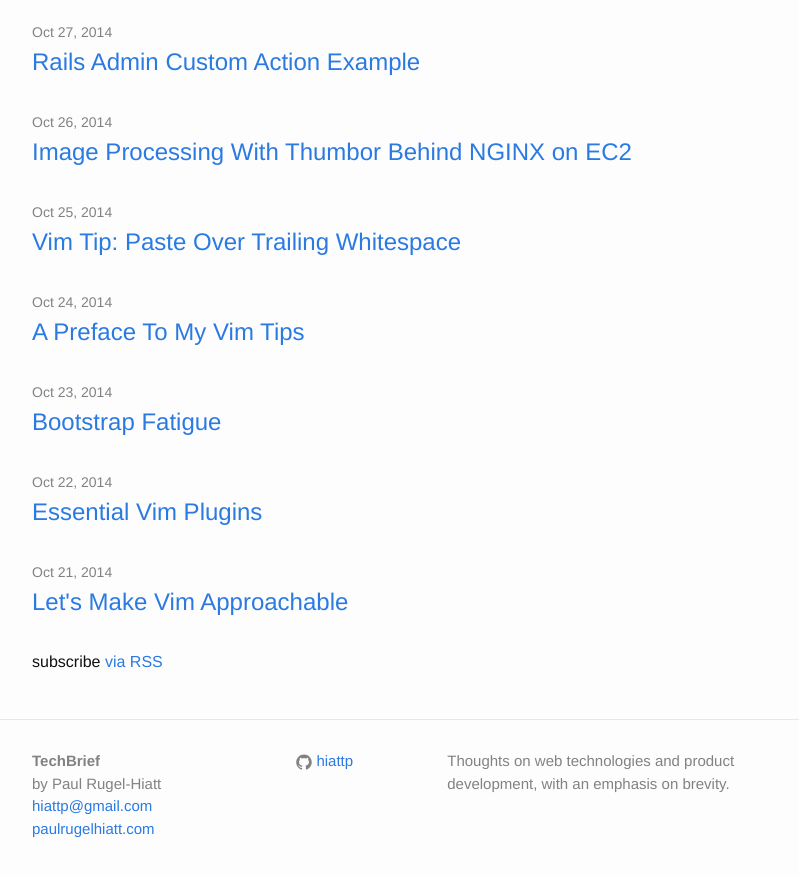
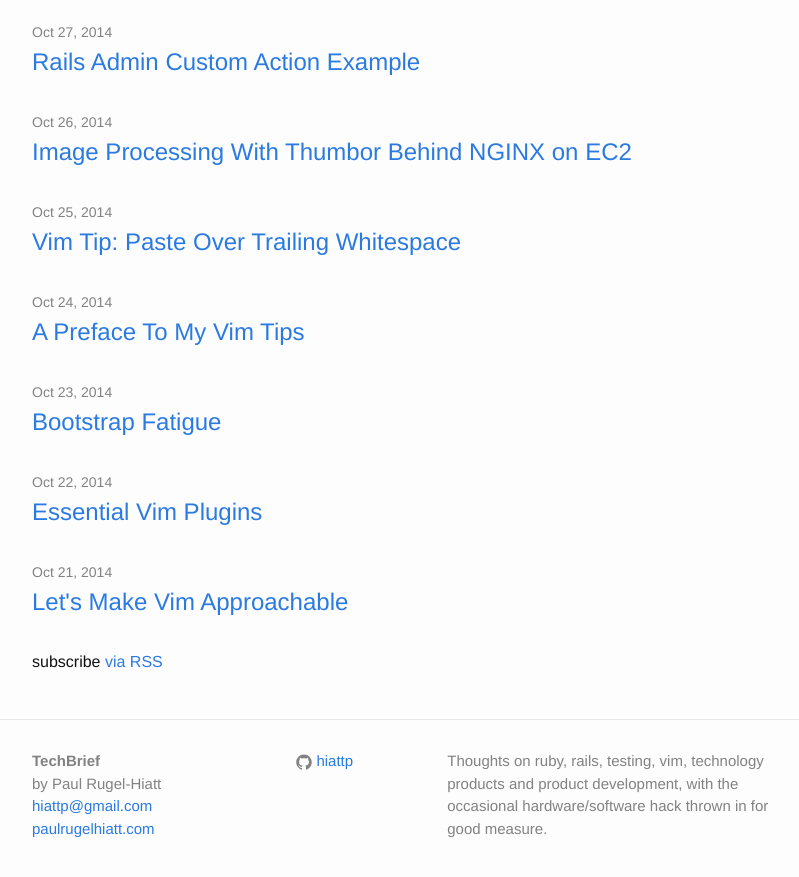
Before and after one commit to hiattp/blog, a Jekyll site: the page built from index.html, in a window 1280 px wide and 900 px high, scrolled down 702 px. Shown: the top 877 px of the window, without its empty margins (238-1037 px from the left). Built offline with Jekyll 4.4.1, drawn with Linux system fonts in a browser that asks for light colours.

Commit message:
adjusted the blog theme summary

```diff
--- a/_config.yml
+++ b/_config.yml
@@ -2,8 +2,9 @@
 title: TechBrief
 email: hiattp@gmail.com
 description: > # this means to ignore newlines until "baseurl:"
-  Thoughts on web technologies and product development, with an
-  emphasis on brevity.
+  Thoughts on ruby, rails, testing, vim, technology products
+  and product development, with the occasional hardware/software hack thrown in
+  for good measure.
 baseurl: "" # the subpath of your site, e.g. /blog/
 url: "http://blog.paulrugelhiatt.com" # the base hostname & protocol for your site
 # url: "http://localhost:4000"
```
